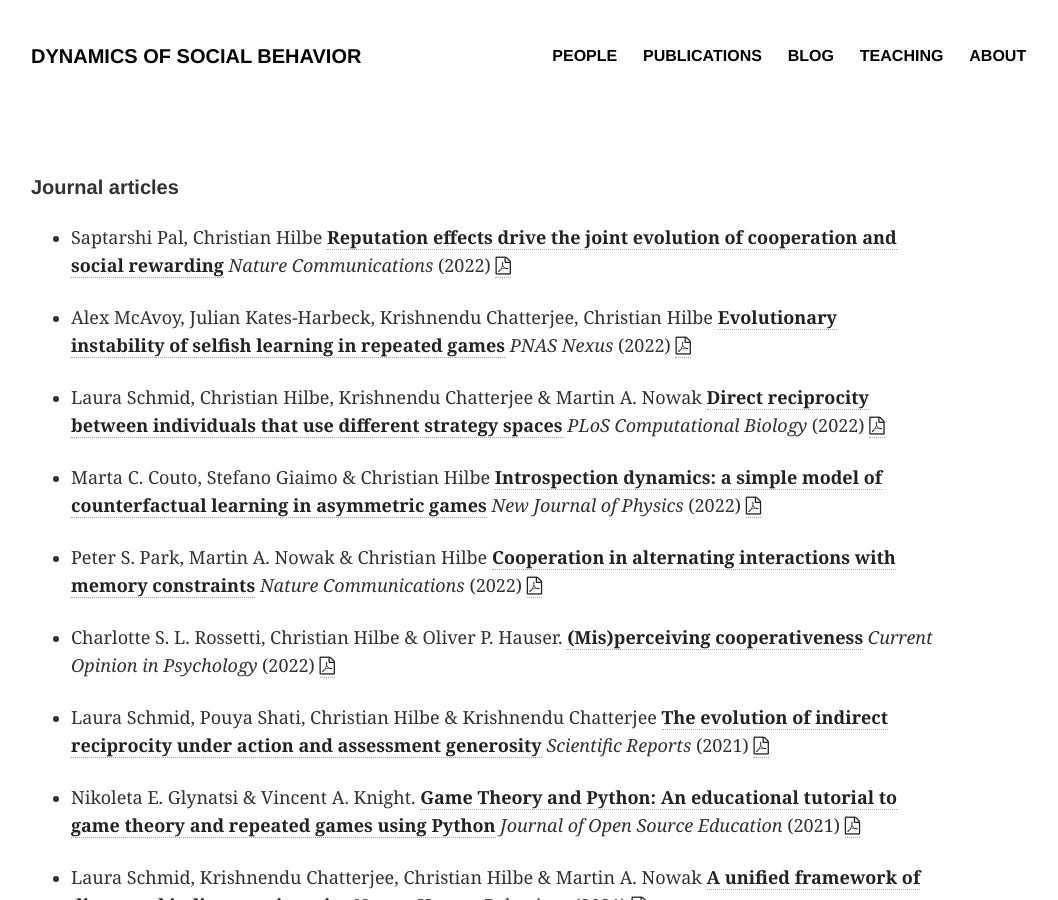
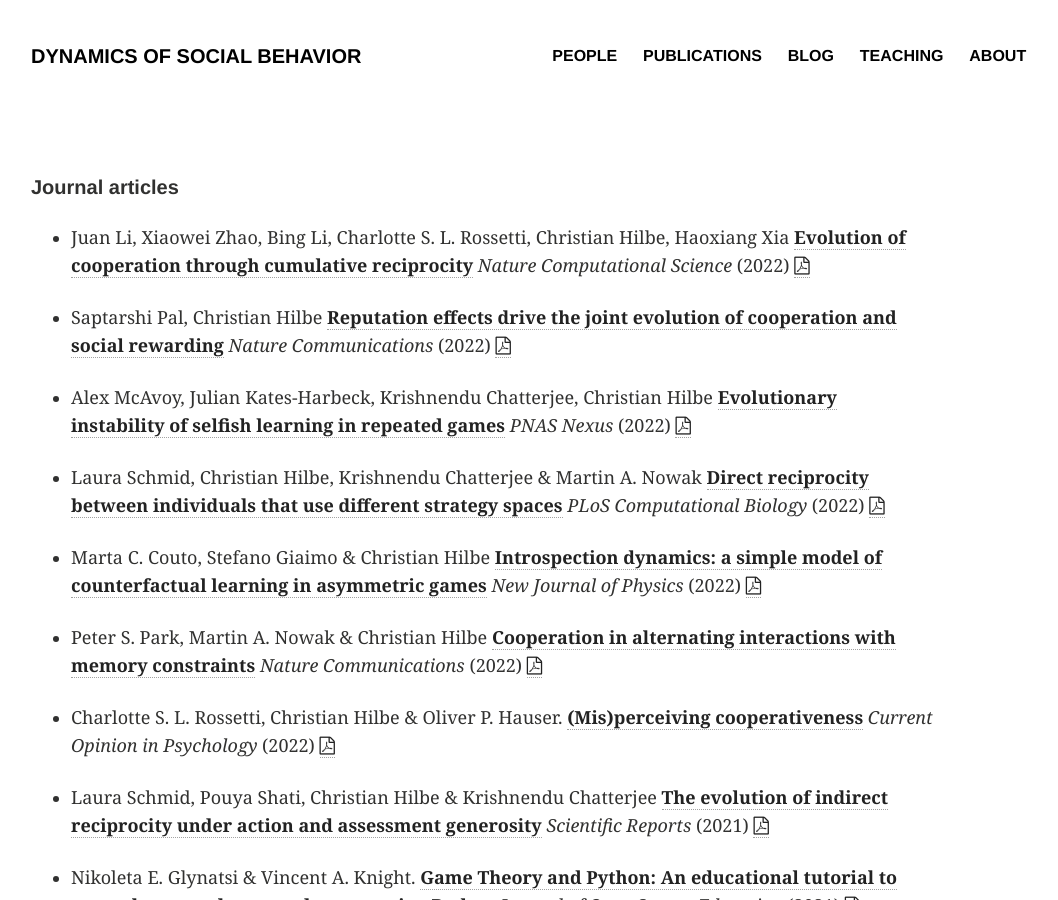
Before and after one commit to DYNOSOBs/social-behaviour, a Jekyll site: the page built from publications/index.md, in a window 1280 px wide and 900 px high. Shown: the whole window, without its empty margins (65-1123 px from the left). Built offline with Jekyll 4.4.1, drawn with Linux system fonts in a browser that asks for light colours.

Commit message:
added cummulative reciprocity paper

```diff
--- a/publications/index.md
+++ b/publications/index.md
@@ -8,6 +8,10 @@ image:
 ---
 
 <h5>Journal articles</h5>
+
+- Juan Li, Xiaowei Zhao, Bing Li, Charlotte S. L. Rossetti, Christian Hilbe, Haoxiang Xia
+[**Evolution of cooperation through cumulative reciprocity**](https://www.nature.com/articles/s43588-022-00334-w)
+_Nature Computational Science_ (2022) <a href="papers/CURE_ncs_2022.pdf"><i class="fa fa-file-pdf-o"></i>
 
 - Saptarshi Pal, Christian Hilbe
 [**Reputation effects drive the joint evolution of cooperation and social rewarding**](https://www.nature.com/articles/s41467-022-33551-y)
```
Also changed, not shown: 1 other file.
